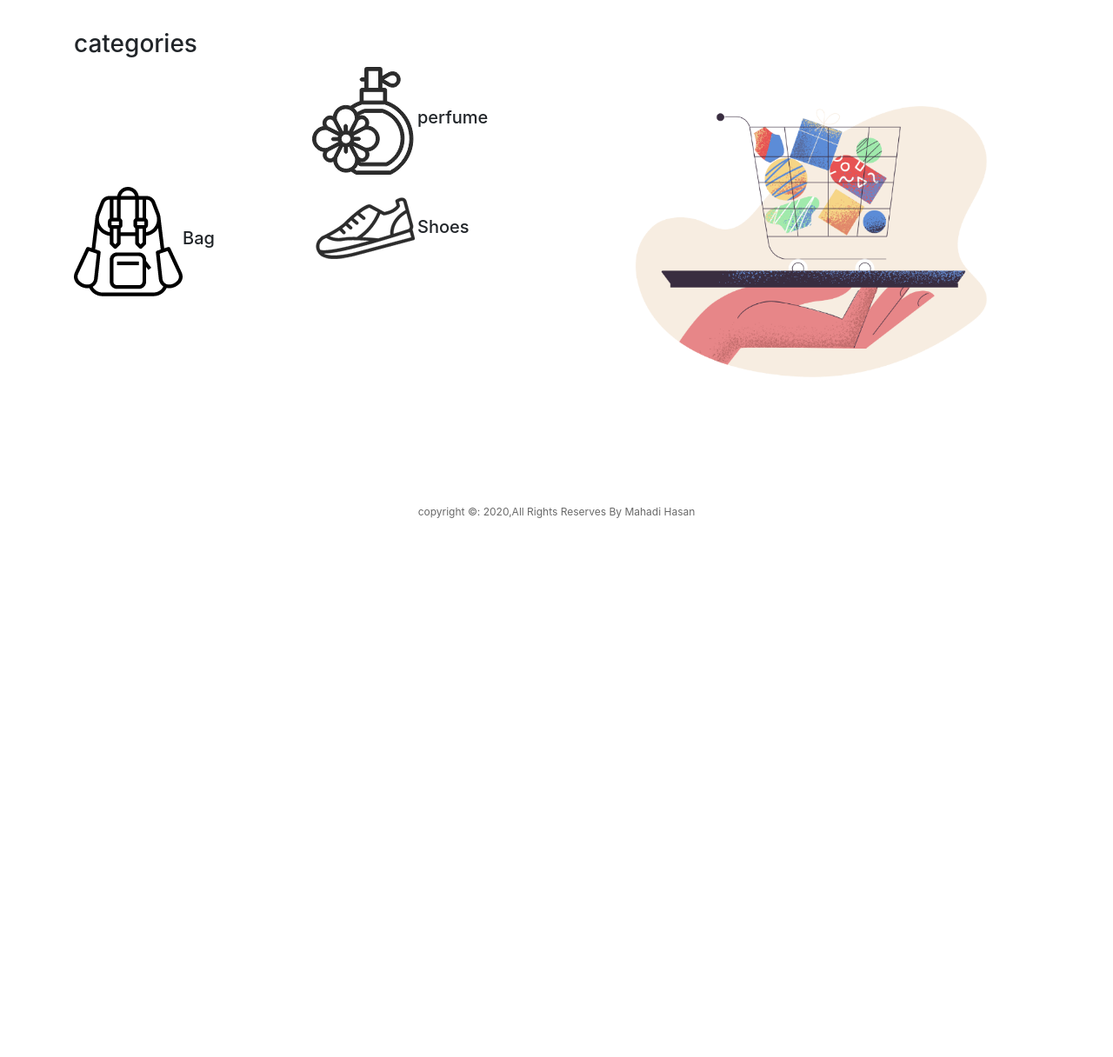
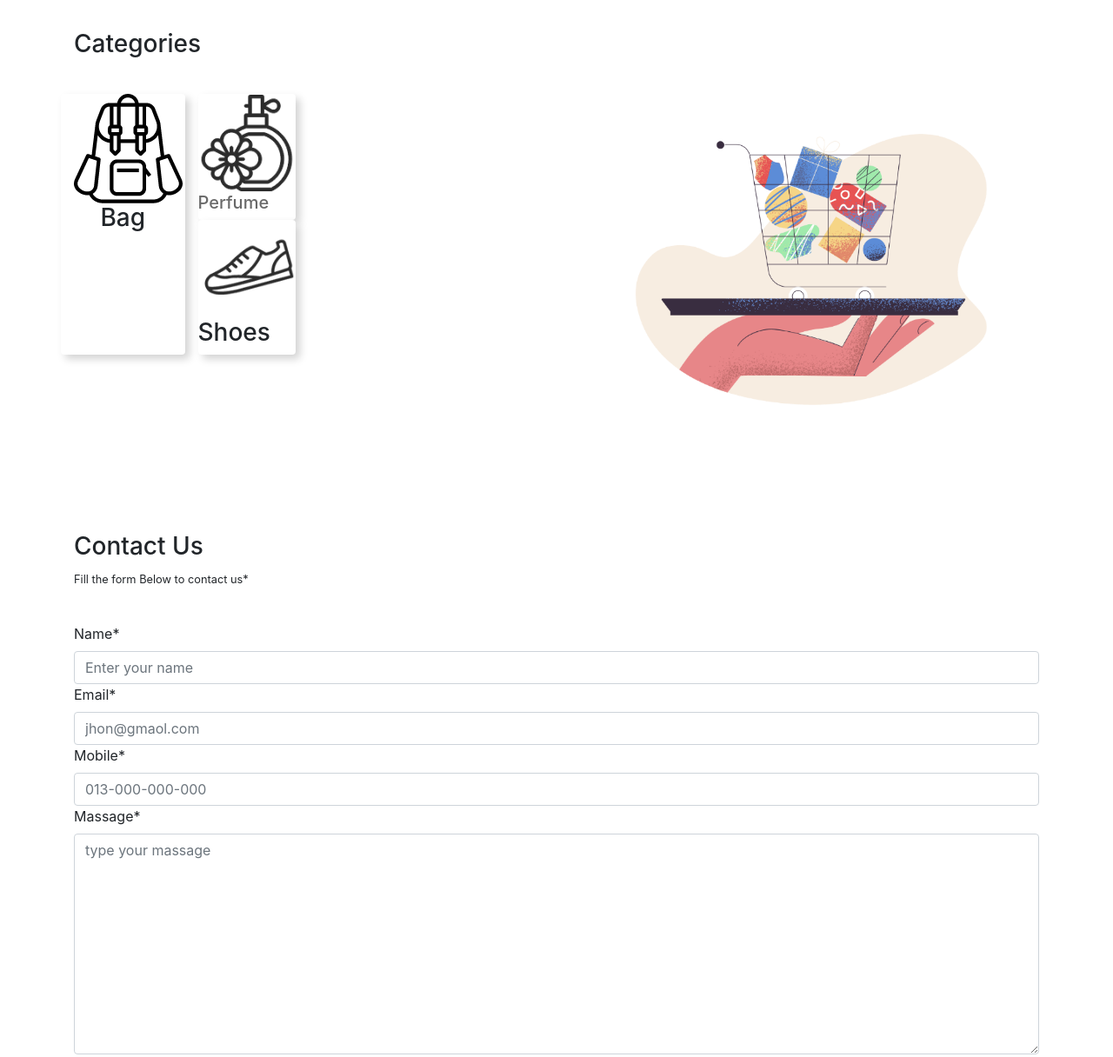
Before and after one commit to mahadihasan1555/Hot-Gadgets-E-commerce-site, a plain HTML site: page index.html in a window 1280 px wide. Shown: the part 2220-3436 px from the top of the page at 87% size. Before the commit the page ends 2834 px from the top, so only its background shows below. Drawn offline with nearby package versions, Linux system fonts and the light colour scheme.

Commit message:
finished categories, about , contact, footer section

```diff
--- a/index.html
+++ b/index.html
@@ -56,7 +56,6 @@
                       </div>
                   </div>
               </div>
-
               <div class="carousel-item">
                   <div class="row align-items-center">
                       <div class="col-md-7">
@@ -68,7 +67,6 @@
                         <img src="./img/banner-products/slider-1.png" class="d-block w-100" alt="image">
                       </div>
                   </div>
-
               </div>
               <div class="carousel-item">
                 <div class="row align-items-center">
@@ -81,7 +79,6 @@
                         <img src="./img/banner-products/slider-3.png" class="d-block w-100" alt="image">
                     </div>
                 </div>
-
               </div>
             </div>
             <a class="carousel-control-prev" href="#carouselExampleIndicators" role="button" data-slide="prev">
@@ -117,7 +114,7 @@
               <div class="card-body">
                 <h5 class="card-title">Samsung Galaxy Note10+</h5>
                 <p class="card-text">Lorem, ipsum dolor sit amet consectetur adipisicing elit. Saepe debitis quisquam quaerat modi temporibus aperiam asperiores optio in qui similique.</p>
-                <h5>$699</h5>
+                <h5>$499</h5>
                 <button class="buy-now-button">Buy Now >></button>
 
               </div>
@@ -182,34 +179,101 @@
           </div>
     </div>
 
-    <div class="container categories" class="">
-        <h3>categories</h3>
-        <div class="row ">
-            <div class="col-md-3 d-flex align-items-center w-100 cat-1">
+    <!-- categories section -->
+
+    <div class="container categories">
+      <h3 id="categories">Categories</h3>
+      <div class="row">
+       <div class="col-md-6 ">
+          <div class="row">
+            <div class="col-md-3 card">
+              <div class="d-flex align-items-center">
                 <img src="./img/Categories/bag.png" alt="">
-                <h5>Bag</h5>
+              </div>
+              <div class="text-center">
+                <h3>Bag</h3>
+              </div>
             </div>
-            <div class="col-md-3">
-                <div class="row d-flex align-items-center w-100">
-                    <img src="./img/Categories/perfume.png" alt="">
-                    <h5>perfume</h5>
+            <div class="col-md-3 flex-column ">
+              <div class="card">
+                <img src="./img/Categories/perfume.png" alt="">
+                <div>
+                  <h5 class="">Perfume</h5>
                 </div>
-                <div class="row d-flex align-items-center">
-                    <img src="./img/Categories/shoe.png" alt="">
-                    <h5>Shoes</h5>
+              </div>
+
+              <div class="card">
+                <img src="./img/Categories/shoe.png" alt="">
+                <div>
+                  <h3>Shoes</h3>
                 </div>
+              </div>
             </div>
-            <div class="col-md-6 d-flex align-items-center" class="img-fluid">
-                <img class="w-100" src="./img/Categories/pale-order.png" alt="">
-                <h5></h5>
-            </div>
+          </div>
+       </div>
+       <div class="col-md-6">
+        <img class="img-fluid d-flex justify-content-center" src="./img/Categories/pale-order.png" alt="">
+      </div>
+      </div>
+    </div>
 
+
+
+    <!-- contact section -->
+
+    <div class="container " id="contact">
+      <div>
+       <div class="data">
+        <h3>Contact Us</h3>
+        <small>Fill the form Below to contact us*</small>
+       </div>
+        <form action="">
+          <div>
+            <label for="">Name*</label>
+            <input type="text" placeholder="Enter your name" class="form-control" >
+          </div>
+          <div>
+            <label for="">Email*</label>
+            <input type="email" placeholder="jhon@gmaol.com" class="form-control" >
+          </div>
+          <div>
+            <label for="">Mobile*</label>
+            <input type="number" placeholder="013-000-000-000" class="form-control" >
+          </div>
+          <div>
+            <label for="">Massage*</label>
+        <textarea name="massage" class="form-control" placeholder="type your massage" id="" cols="30" rows="10"></textarea>
+          </div>
+          <button class="btn btn-danger" type="submit">Submit</button>
+
+        </form>
+      </div>
+
+    </div>
+    <!-- about me section -->
+
+    <div class="container aboutMe" id="aboutUs">
+      <div class="row">
+      <div class="col-md-8">
+        <h3>About Me</h3>
+        <h5>I'm UI Designer and Front End <br> Developer from Dhaka, Bangladesh.</h5>
+        <p class="lead">Lorem, ipsum dolor sit amet consectetur adipisicing elit. Repellat molestias blanditiis incidunt vero, dignissimos dolorem nulla! Esse expedita iusto, fugiat porro est optio minima eaque accusamus veniam doloremque vel repellendus aut nesciunt doloribus quod officia. Ea, iure ullam obcaecati animi dignissimos repudiandae, temporibus asperiores distinctio necessitatibus inventore magnam molestias praesentium!</p>
+        <p class="lead">Lorem ipsum, dolor sit amet consectetur adipisicing elit. Omnis, sed?Lorem ipsum dolor sit amet consectetur adipisicing elit. Earum, modi!</p>
+      </div>
+      <div class="col-md-4">
+        <div>
+          <div class="d-flex justify-content-center">
+            <img src="./img/AD 3736 01 (1).jpg"  class="img-fluid img-thumbnail rounded-circle w-75 " alt="">
+          </div>
+          <div class="text-center">
+            <h4>MAHADI HASAN</h4>
+          <h6 class="skill">Junior Web Developer</h6></div>
         </div>
-
+      </div>
+    </div>
     </div>
 
  <!-- footer section -->
-
  <footer class="main-footer">
      <p>copyright &copy: 2020,All Rights Reserves By Mahadi Hasan</p>
  </footer>
--- a/style.css
+++ b/style.css
@@ -33,6 +33,33 @@ span{
     border: none;
     box-shadow: 5px 5px 10px lightgray;
 }
+#categories{
+    margin-bottom: 40px;
+}
+.skill{
+    color: dimgrey;
+}
+.card{
+    border: none;
+    box-shadow: 5px 5px 10px lightgray;
+
+
+}
+.aboutME h5{
+    color:dimgray;
+}
+h5{
+    color: dimgray;
+}
+.data{
+    margin-bottom: 40px;
+}
+.btn{
+    margin-top: 20px;
+}
+.small{
+    color: dimgray;
+}
 .main-footer{
     color: dimgray;
     text-align: center;
```
Also changed, not shown: img/AD 3736 01 (1).jpg (added).
